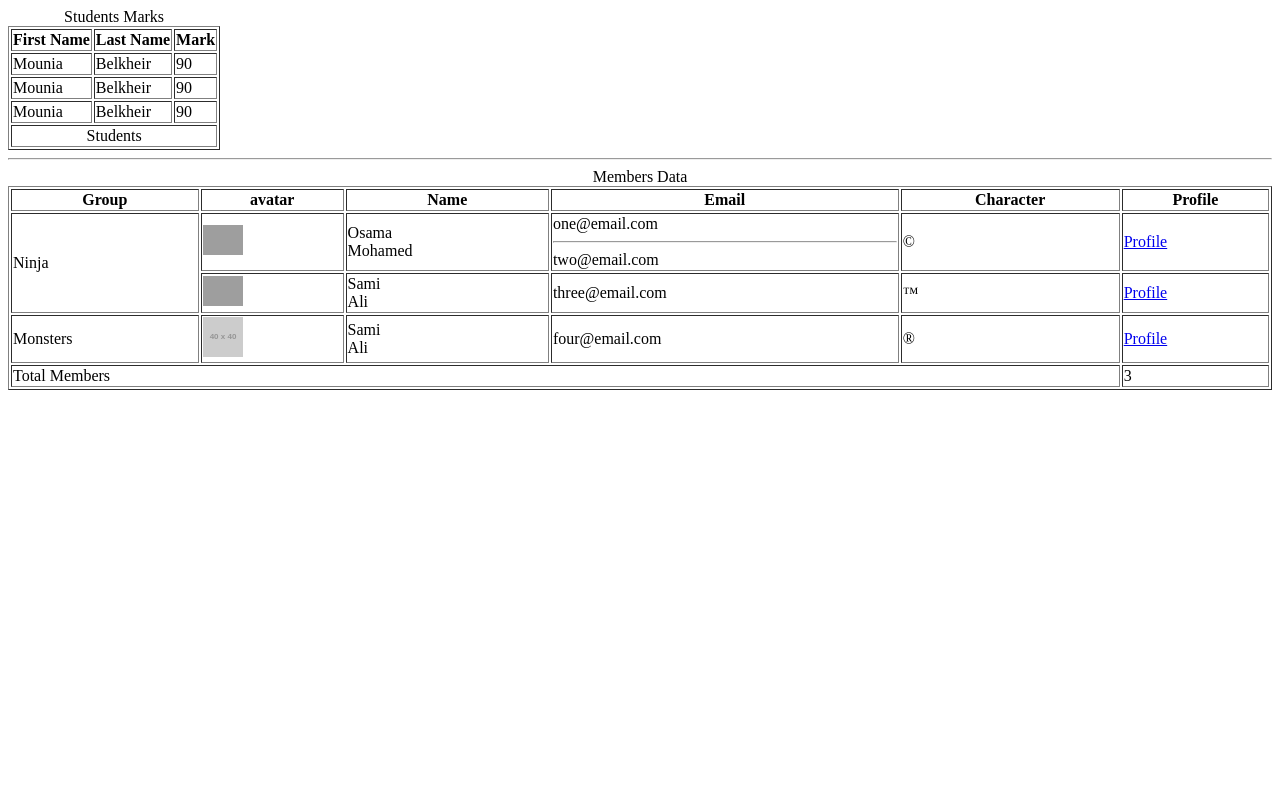
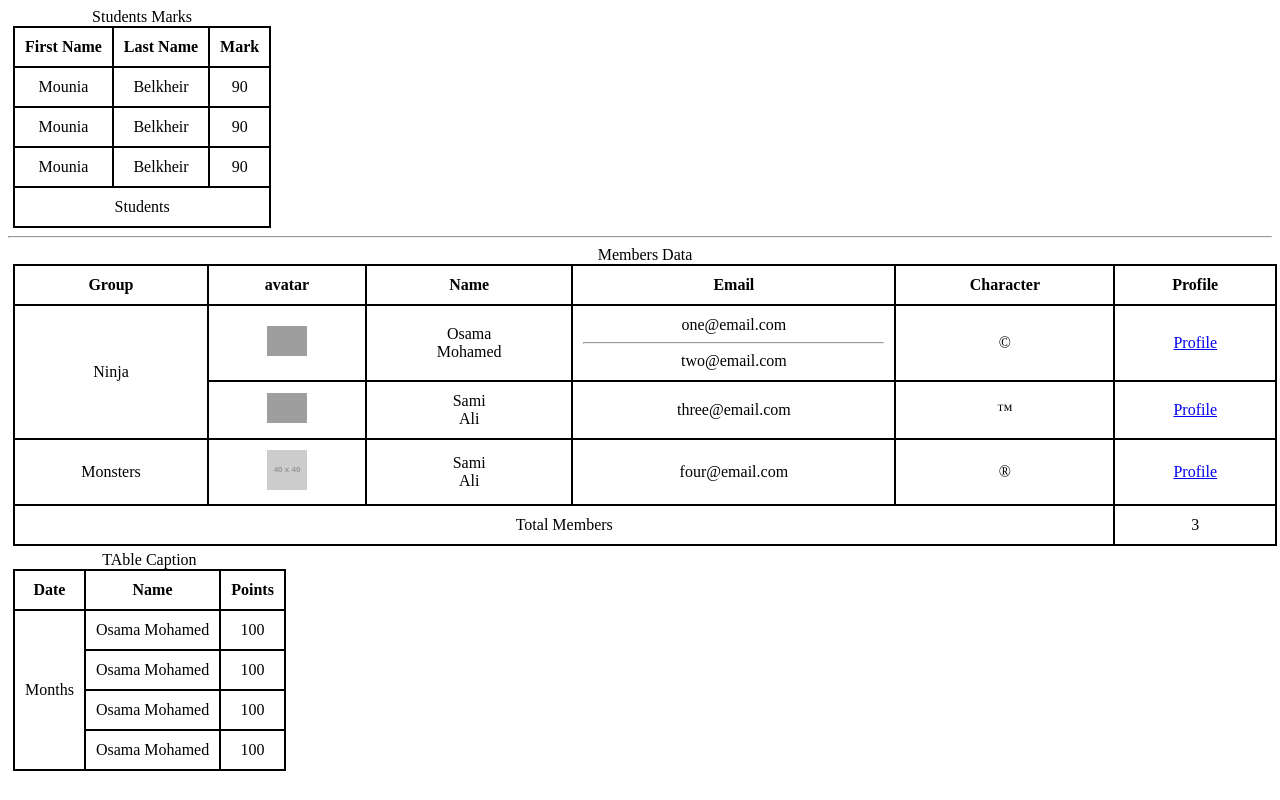
Before and after one commit to MouniaBelkheir/Learn-html, a plain HTML site: page table.html in a window 1280 px wide. Drawn offline with Linux system fonts and the light colour scheme; grey boxes are pictures that could not be loaded; placeholder pictures from the web are drawn by us.

Commit message:
Lessons 15-18 Add Assignment 2

```diff
--- a/table.html
+++ b/table.html
@@ -5,6 +5,18 @@
 		<meta charset="UTF-8" />
 		<meta name="viewport" content="width=device-width, initial-scale=1.0" />
 		<title>Table</title>
+		<style>
+			table,
+			th,
+			td, tr {
+				border: 2px solid black;
+				border-collapse: collapse;
+                text-align: center;
+                padding: 10px;
+				margin: 5px;
+			}
+
+		</style>
 	</head>
 	<body>
 		<table border="1">
@@ -117,5 +129,37 @@
 				</tr>
 			</tfoot>
 		</table>
+		<!--! Assignment 2  -->
+		<table>
+			<caption>
+				TAble Caption
+			</caption>
+			<thead>
+				<tr>
+					<th>Date</th>
+					<th>Name</th>
+					<th>Points</th>
+				</tr>
+			</thead>
+			<tbody>
+				<tr>
+					<td rowspan="4">Months</td>
+					<td>Osama Mohamed</td>
+					<td>100</td>
+				</tr>
+				<tr>
+					<td>Osama Mohamed</td>
+					<td>100</td>
+				</tr>
+				<tr>
+					<td>Osama Mohamed</td>
+					<td>100</td>
+				</tr>
+				<tr>
+					<td>Osama Mohamed</td>
+					<td>100</td>
+				</tr>
+			</tbody>
+		</table>
 	</body>
 </html>
```
